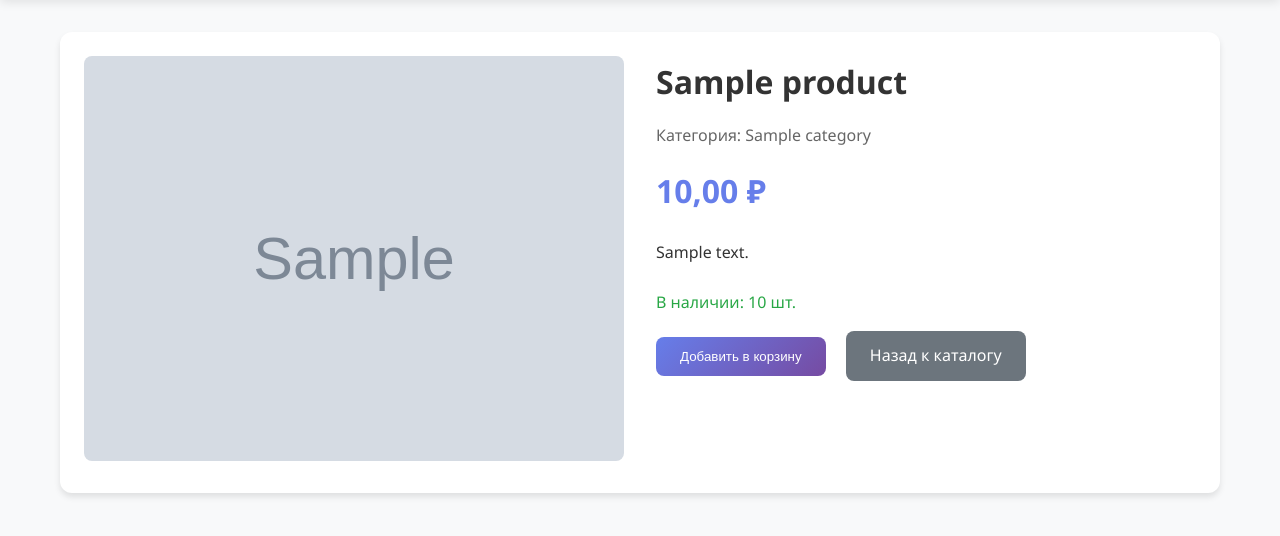
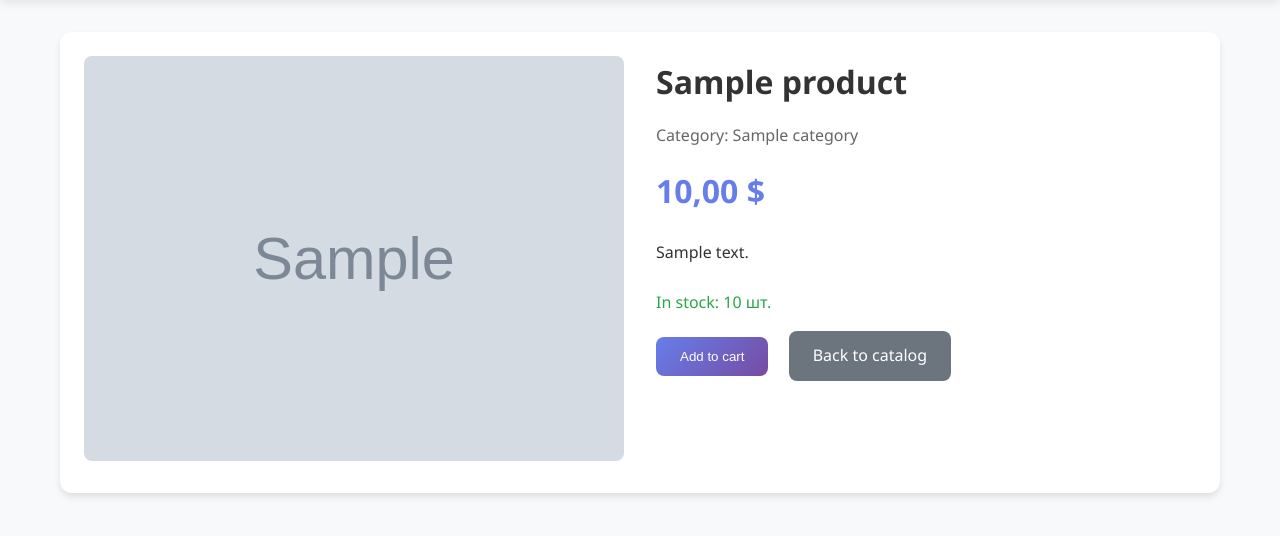
Before and after one commit to CLOUDYMAYN/fashion-cloud-crm, a Django app: a page that uses shop/templates/shop/product_detail.html in a window 1280 px wide. Shown: the part 78-614 px from the top of the page. Run offline with Django 4.2, Linux system fonts and the light colour scheme; a user stored in the database is signed in; tables that the repository leaves empty hold one stand-in row (values such as "Sample post"); grey boxes marked "Sample" are stand-in pictures.

Commit message:
Update product_detail.html

```diff
--- a/shop/templates/shop/product_detail.html
+++ b/shop/templates/shop/product_detail.html
@@ -1,6 +1,6 @@
 {% extends 'shop/base.html' %}
 
-{% block title %}{{ product.name }} - Магазин одежды{% endblock %}
+{% block title %}{{ product.name }} - Clothing store{% endblock %}
 
 {% block content %}
 <div class="container mt-4">
@@ -12,29 +12,29 @@
                         <img src="{{ product.image.url }}" alt="{{ product.name }}" style="width: 100%; border-radius: 8px;">
                     {% else %}
                         <div style="width: 100%; height: 400px; background: #f0f0f0; display: flex; align-items: center; justify-content: center; color: #999; border-radius: 8px;">
-                            Нет изображения
+                            No image
                         </div>
                     {% endif %}
                 </div>
                 <div>
                     <h1>{{ product.name }}</h1>
-                    <p style="color: #666; margin: 1rem 0;">Категория: {{ product.category.name }}</p>
-                    <p style="font-size: 2rem; font-weight: bold; color: #667eea; margin: 1rem 0;">{{ product.price }} ₽</p>
+                    <p style="color: #666; margin: 1rem 0;">Category: {{ product.category.name }}</p>
+                    <p style="font-size: 2rem; font-weight: bold; color: #667eea; margin: 1rem 0;">{{ product.price }} $</p>
                     <p style="line-height: 1.6; margin: 1.5rem 0;">{{ product.description }}</p>
 
                     {% if product.stock > 0 %}
-                        <p style="color: #28a745; margin: 1rem 0;">В наличии: {{ product.stock }} шт.</p>
+                        <p style="color: #28a745; margin: 1rem 0;">In stock: {{ product.stock }} шт.</p>
                         {% if user.is_authenticated and not user.is_admin_user %}
                             <button onclick="addToCart({{ product.id }})" class="btn btn-primary">
-                                Добавить в корзину
+                                Add to cart
                             </button>
                         {% endif %}
                     {% else %}
-                        <p style="color: #dc3545; margin: 1rem 0;">Нет в наличии</p>
+                        <p style="color: #dc3545; margin: 1rem 0;">Not available</p>
                     {% endif %}
 
                     <a href="{% url 'shop:product_list' %}" class="btn btn-secondary" style="margin-left: 1rem;">
-                        Назад к каталогу
+                        Back to catalog
                     </a>
                 </div>
             </div>
```
